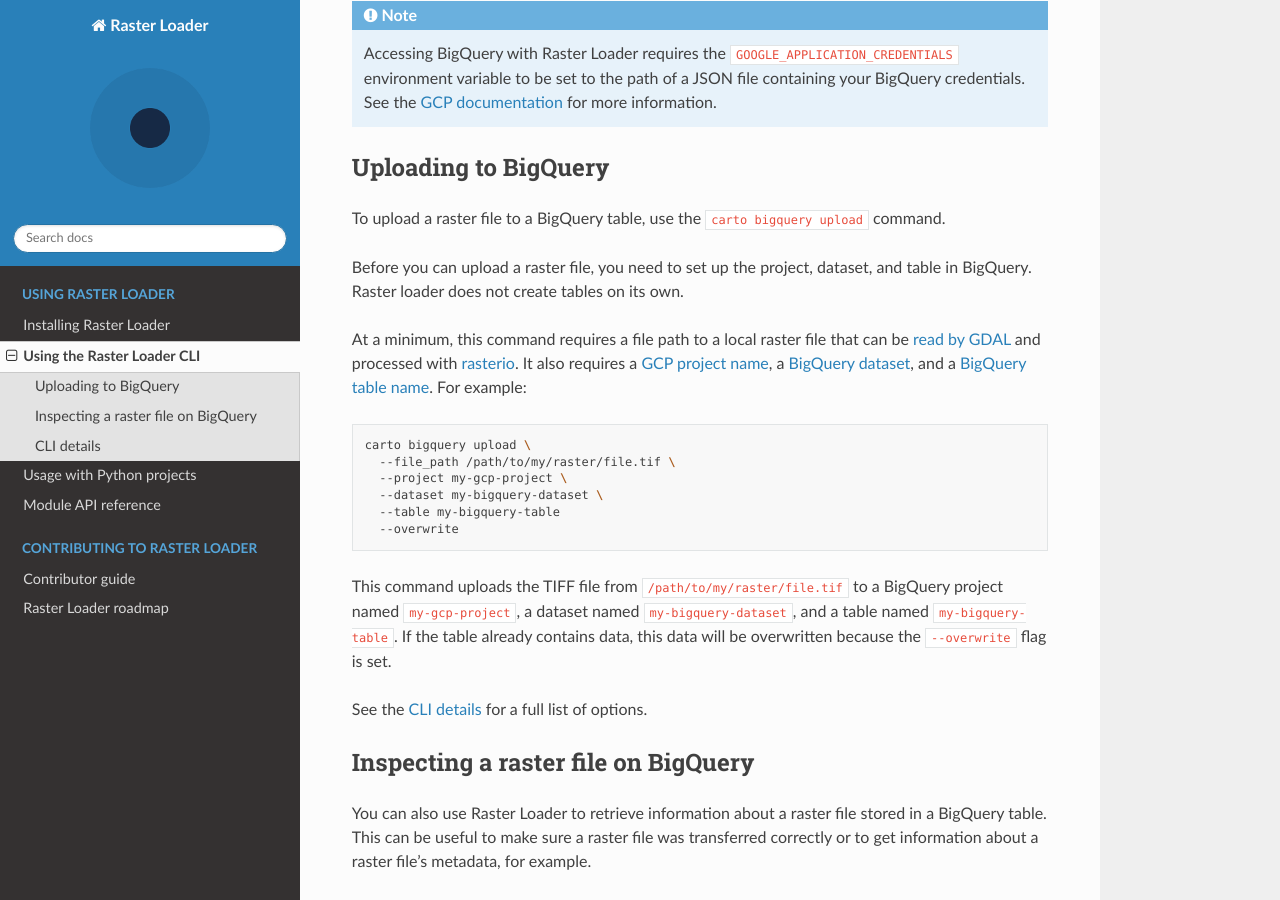
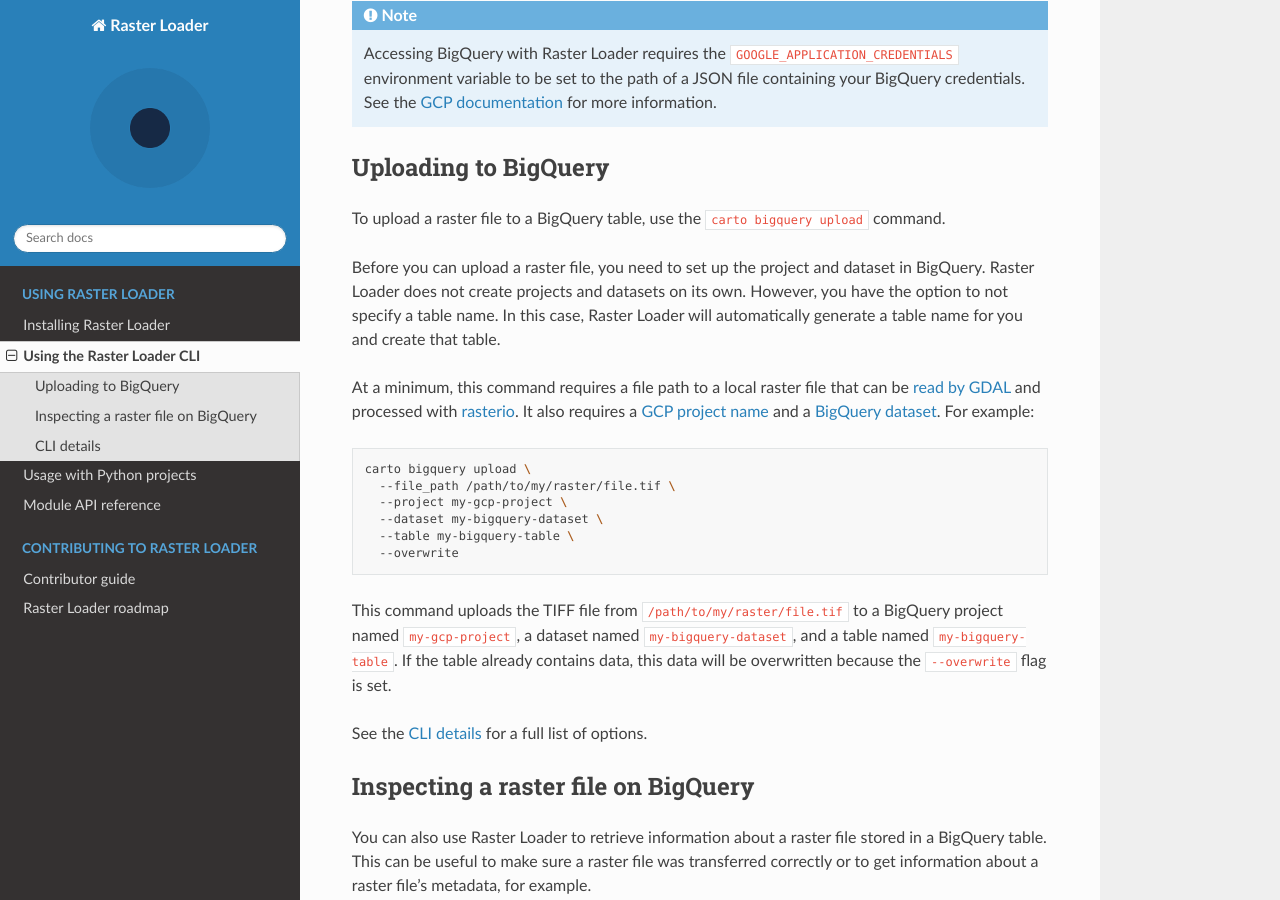
Before and after one commit to CartoDB/raster-loader, a Sphinx documentation site: the page built from docs/source/user_guide/cli.rst, in a window 1280 px wide and 900 px high, scrolled down 304 px. Built offline with Sphinx 7.4.7 and the Read the Docs theme 2.0.0, drawn with Linux system fonts in a browser that asks for light colours; the version number could not be read and is left out.

Commit message:
Update info on CLI table handling

```diff
--- a/docs/source/user_guide/cli.rst
+++ b/docs/source/user_guide/cli.rst
@@ -21,12 +21,14 @@ Uploading to BigQuery
 
 To upload a raster file to a BigQuery table, use the ``carto bigquery upload`` command.
 
-Before you can upload a raster file, you need to set up the project, dataset, and table
-in BigQuery. Raster loader does not create tables on its own.
+Before you can upload a raster file, you need to set up the project and dataset in
+BigQuery. Raster Loader does not create projects and datasets on its own. However,
+you have the option to not specify a table name. In this case, Raster Loader will
+automatically generate a table name for you and create that table.
 
 At a minimum, this command requires a file path to a local raster file that can be
-`read by GDAL`_ and processed with `rasterio`_. It also requires a `GCP project name`_,
-a `BigQuery dataset`_, and a `BigQuery table name`_. For example:
+`read by GDAL`_ and processed with `rasterio`_. It also requires a `GCP project name`_
+and a `BigQuery dataset`_. For example:
 
 .. code-block:: bash
 
@@ -34,7 +36,7 @@ a `BigQuery dataset`_, and a `BigQuery table name`_. For example:
      --file_path /path/to/my/raster/file.tif \
      --project my-gcp-project \
      --dataset my-bigquery-dataset \
-     --table my-bigquery-table
+     --table my-bigquery-table \
      --overwrite
 
 This command uploads the TIFF file from ``/path/to/my/raster/file.tif`` to a BigQuery
```
